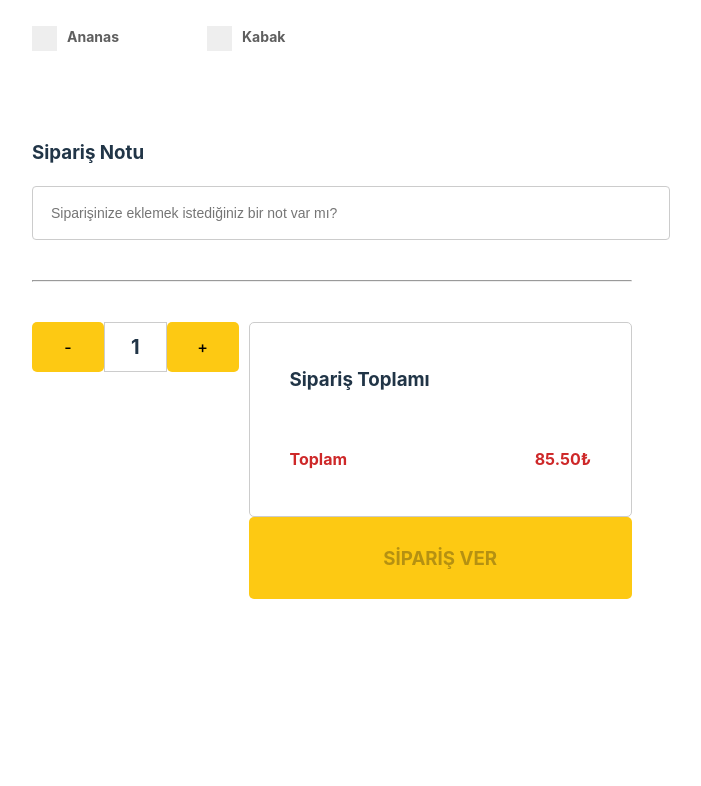
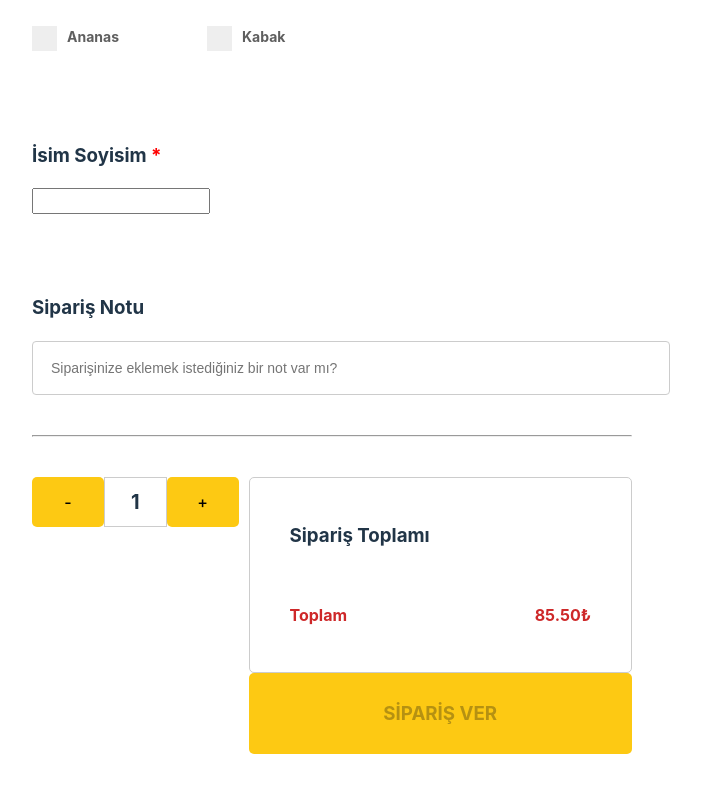
Before and after one commit to Zodiacbtw/pizza-challenge, a React (Vite) app: page / in a window 1280 px wide. Shown: the part 1151-1937 px from the top of the page, without its empty margins (308-1009 px from the left). Before the commit the page ends 1782 px from the top, so only its background shows below. Built offline with nearby package versions, Linux system fonts and the light colour scheme.

Commit message:
Name field added (Order page)

```diff
--- a/src/components/order.css
+++ b/src/components/order.css
@@ -37,7 +37,8 @@ hr {
 }
 
 #size h3::after,
-#dough h3::after {
+#dough h3::after,
+#username h3::after {
     content: " *";
     color: red;
     font-weight: bold;
@@ -194,6 +195,22 @@ footer {
     margin-top: 5rem;
 }
 
+#username {
+    display: flex;
+    flex-direction: column;
+    align-items: flex-start;
+    margin-top: 4rem;
+}
+
+#name {
+    width: 170px;
+    height: 20px;
+}
+
+#name-label {
+    font-weight: bold;
+}
+
 #note input {
     width: 100%;
     padding: 18px;
--- a/src/components/order.jsx
+++ b/src/components/order.jsx
@@ -71,8 +71,11 @@ export default function Order() {
     const extraCost = checkedItems.length * extraIngredientPrice;
     const totalPrice = (basePrice + extraCost) * counter;
 
-    const isFormValid = selectedSize && selectedDough && checkedItems.length >= 4 && checkedItems.length <= 10;
     const [isSubmitting, setIsSubmitting] = useState(false);
+    const [name, setName] = useState('')
+
+    const isFormValid = selectedSize && selectedDough && checkedItems.length >= 4 && checkedItems.length <= 10 && name.length >= 3;
+
 
     const handleSubmit = async (event) => {
         event.preventDefault();
@@ -90,6 +93,7 @@ export default function Order() {
         }).filter(label => label != null);
 
         const orderData = {
+            name: name,
             size: selectedSize,
             dough: selectedDough,
             ingredients: selectedLabels,
@@ -184,6 +188,15 @@ export default function Order() {
                     ))}
                     </div>
                 </section>
+                <section id='username'>
+                    <h3>İsim Soyisim</h3>
+                    <input
+                        id='name'
+                        type="text"
+                        value={name}
+                        onChange={(e) => setName(e.target.value)}
+                        />
+                </section>
                 <section id='note'>
                     <h3>Sipariş Notu</h3>
                     <input
```
